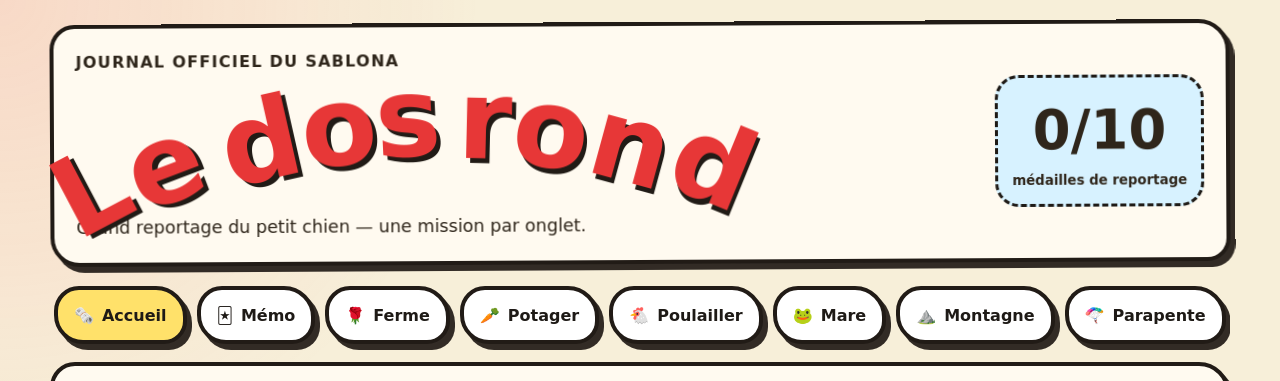
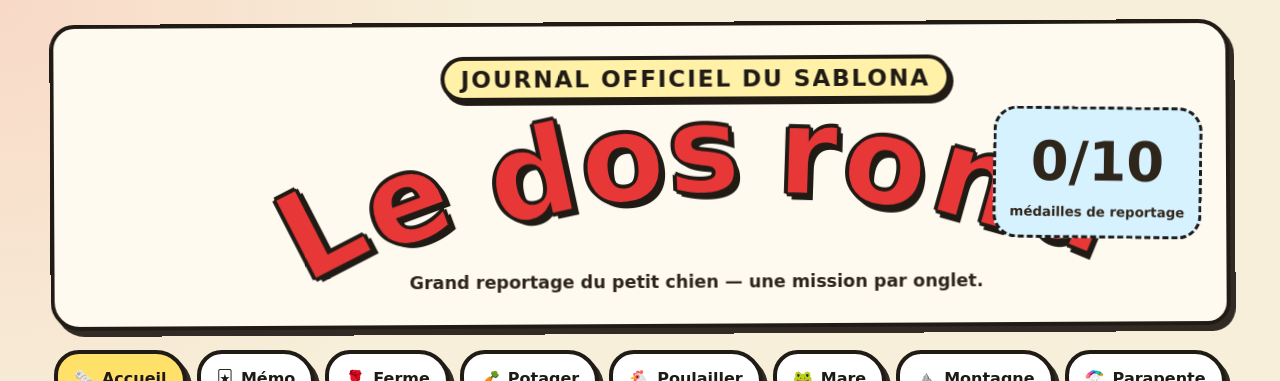
Before and after one commit to pharmaexport/Jeux, a React (Vite) app: page / in a window 1280 px wide. Shown: the top 381 px of the page. Built offline with nearby package versions, Linux system fonts and the light colour scheme.

Commit message:
Centrer le titre et agrandir le mémo en deux colonnes

```diff
--- a/src/bonus-games.css
+++ b/src/bonus-games.css
@@ -9,24 +9,71 @@
   background: #ffe16a;
 }
 
-.arch-title-wrap {
-  display: inline-block;
-  padding-top: 4px;
+.site-header {
+  position: relative !important;
+  display: grid !important;
+  place-items: center !important;
+  min-height: 220px;
+  padding: 30px 250px 28px !important;
+  text-align: center;
+}
+
+.site-header > div:first-child {
+  width: 100%;
+  max-width: 820px;
+  display: grid;
+  justify-items: center;
+  text-align: center;
+  z-index: 1;
+}
+
+.site-header .kicker {
+  margin: 0 0 4px !important;
+  padding: 7px 16px;
+  border: 4px solid #211b16;
+  border-radius: 999px;
+  background: #fff1a8;
+  color: #211b16;
+  box-shadow: 3px 4px 0 #211b16;
+  font-size: clamp(1rem, 2.7vw, 1.45rem);
+  line-height: 1;
+  text-align: center;
+}
+
+.site-header .subtitle {
+  max-width: 620px;
+  margin: 8px auto 0 !important;
+  font-weight: 900;
+  text-align: center;
+}
+
+.site-header .header-mascot {
+  position: absolute;
+  right: 24px;
+  top: 50%;
+  transform: translateY(-50%) rotate(1deg);
+  z-index: 2;
 }
 
 .arch-title {
   display: inline-flex !important;
   align-items: flex-start;
   justify-content: center;
-  gap: 0.02em;
-  margin: 0 0 8px !important;
-  min-height: clamp(4.2rem, 14vw, 8.1rem);
+  gap: 0.035em;
+  margin: 0 0 10px !important;
+  min-height: clamp(5.2rem, 15vw, 9.2rem);
   color: #e73737 !important;
-  font-size: clamp(3rem, 12vw, 6.9rem) !important;
-  line-height: 0.92 !important;
-  letter-spacing: -0.06em;
-  text-shadow: 4px 5px 0 #211b16 !important;
-  transform: rotate(-2.5deg) !important;
+  font-size: clamp(3.9rem, 12.5vw, 7.6rem) !important;
+  line-height: 0.9 !important;
+  letter-spacing: -0.035em;
+  -webkit-text-stroke: 2px #211b16;
+  text-shadow:
+    3px 0 0 #211b16,
+    -3px 0 0 #211b16,
+    0 3px 0 #211b16,
+    0 -3px 0 #211b16,
+    5px 6px 0 #211b16 !important;
+  transform: rotate(-2deg) !important;
 }
 
 .arch-title span {
@@ -36,18 +83,23 @@
 
 .arch-title span:nth-child(1) { transform: translateY(0.42em) rotate(-25deg); }
 .arch-title span:nth-child(2) { transform: translateY(0.23em) rotate(-18deg); }
-.arch-title span:nth-child(3) { margin-left: 0.16em; transform: translateY(0.08em) rotate(-10deg); }
+.arch-title span:nth-child(3) { margin-left: 0.28em; transform: translateY(0.08em) rotate(-10deg); }
 .arch-title span:nth-child(4) { transform: translateY(-0.02em) rotate(-4deg); }
 .arch-title span:nth-child(5) { transform: translateY(-0.07em) rotate(0deg); }
-.arch-title span:nth-child(6) { margin-left: 0.16em; transform: translateY(-0.02em) rotate(4deg); }
+.arch-title span:nth-child(6) { margin-left: 0.28em; transform: translateY(-0.02em) rotate(4deg); }
 .arch-title span:nth-child(7) { transform: translateY(0.08em) rotate(10deg); }
 .arch-title span:nth-child(8) { transform: translateY(0.23em) rotate(18deg); }
 .arch-title span:nth-child(9) { transform: translateY(0.42em) rotate(25deg); }
 
-.memory-grid,
+.memory-grid {
+  display: grid;
+  grid-template-columns: repeat(2, minmax(140px, 1fr));
+  gap: 16px;
+}
+
 .seek-grid {
   display: grid;
-  grid-template-columns: repeat(auto-fit, minmax(122px, 1fr));
+  grid-template-columns: repeat(auto-fit, minmax(150px, 1fr));
   gap: 14px;
 }
 
@@ -75,8 +127,8 @@
 .memory-card {
   display: grid;
   place-items: center;
-  min-height: 138px;
-  padding: 10px;
+  min-height: 178px;
+  padding: 14px 10px;
   text-align: center;
   background: #e6f7ff;
 }
@@ -100,27 +152,27 @@
 
 .memory-card span:not(.memory-back) {
   display: block;
-  font-size: 2.45rem;
+  font-size: clamp(3.7rem, 10vw, 5.4rem);
   line-height: 1;
-  margin-bottom: 8px;
+  margin-bottom: 10px;
 }
 
 .memory-card strong,
 .seek-card strong {
   display: block;
-  font-size: 0.95rem;
+  font-size: 1.08rem;
   line-height: 1.08;
 }
 
 .memory-back {
   display: grid;
   place-items: center;
-  width: 58px;
-  height: 58px;
-  border: 4px solid #211b16;
+  width: 74px;
+  height: 74px;
+  border: 5px solid #211b16;
   border-radius: 50%;
   background: #ff8aa6;
-  font-size: 2.4rem;
+  font-size: 3.2rem;
   line-height: 1;
   box-shadow: 3px 4px 0 #211b16;
 }
@@ -225,20 +277,60 @@
 }
 
 @media (max-width: 820px) {
+  .site-header {
+    padding: 24px 16px 28px !important;
+    min-height: 0;
+  }
+
+  .site-header .header-mascot {
+    position: static;
+    transform: none;
+    margin-top: 18px;
+    width: min(100%, 300px);
+  }
+
+  .site-header .kicker {
+    font-size: clamp(0.95rem, 4vw, 1.18rem);
+  }
+
+  .arch-title {
+    min-height: 5.1rem;
+    font-size: clamp(3rem, 16vw, 4.8rem) !important;
+    -webkit-text-stroke: 1.4px #211b16;
+  }
+
   .home-actions,
-  .memory-grid,
   .seek-grid,
   .difference-scenes,
   .difference-image-board {
     grid-template-columns: 1fr;
   }
 
+  .memory-grid {
+    grid-template-columns: repeat(2, minmax(0, 1fr));
+    gap: 12px;
+  }
+
+  .memory-card {
+    min-height: 150px;
+    padding: 10px 6px;
+  }
+
+  .memory-card span:not(.memory-back) {
+    font-size: clamp(3.6rem, 18vw, 5rem);
+  }
+
+  .memory-card strong {
+    font-size: 0.96rem;
+  }
+
+  .memory-back {
+    width: 68px;
+    height: 68px;
+    font-size: 3rem;
+  }
+
   .home-actions {
     display: grid;
   }
-
-  .arch-title {
-    min-height: 4.8rem;
-    font-size: clamp(2.6rem, 15vw, 4.2rem) !important;
-  }
 }
```
